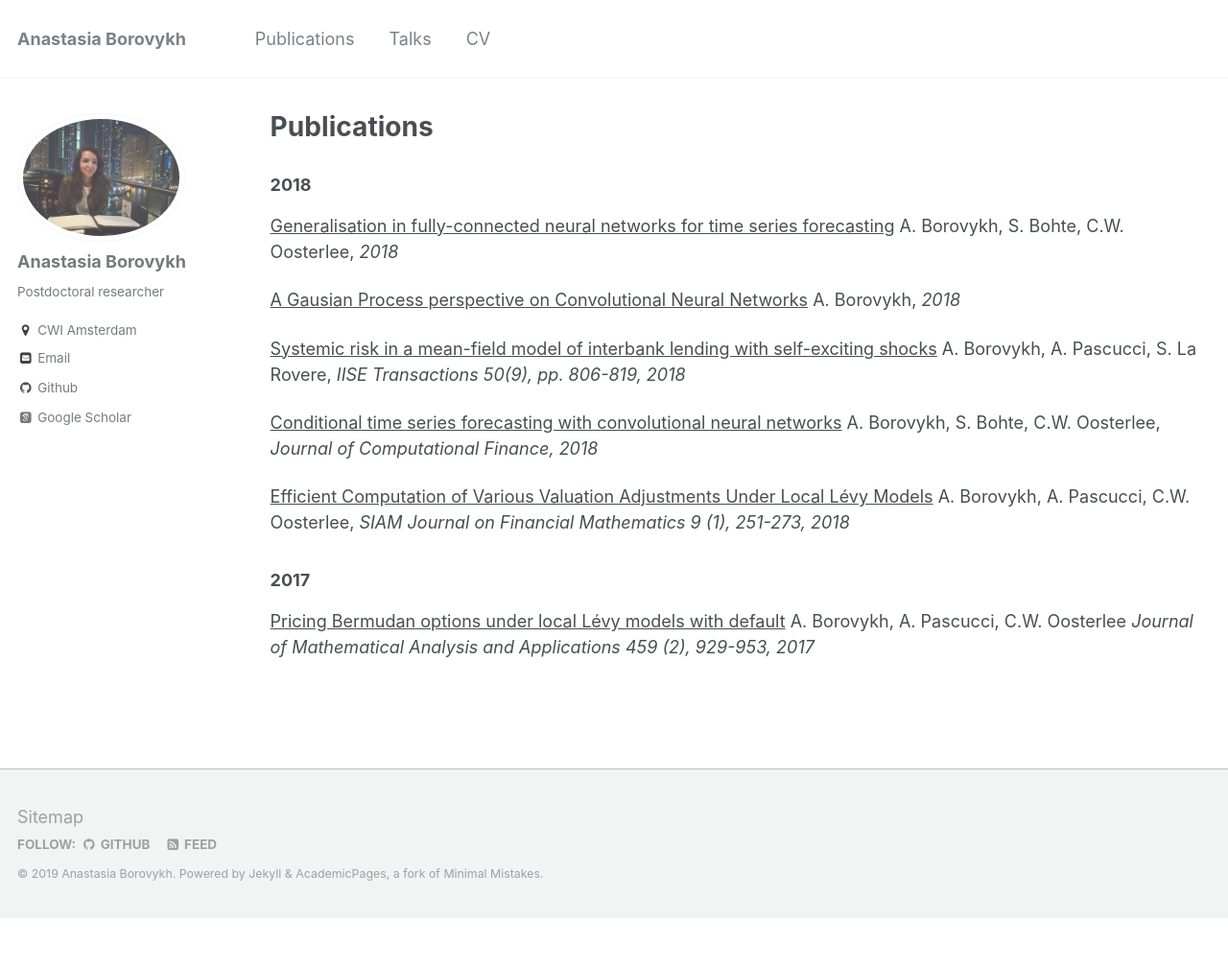
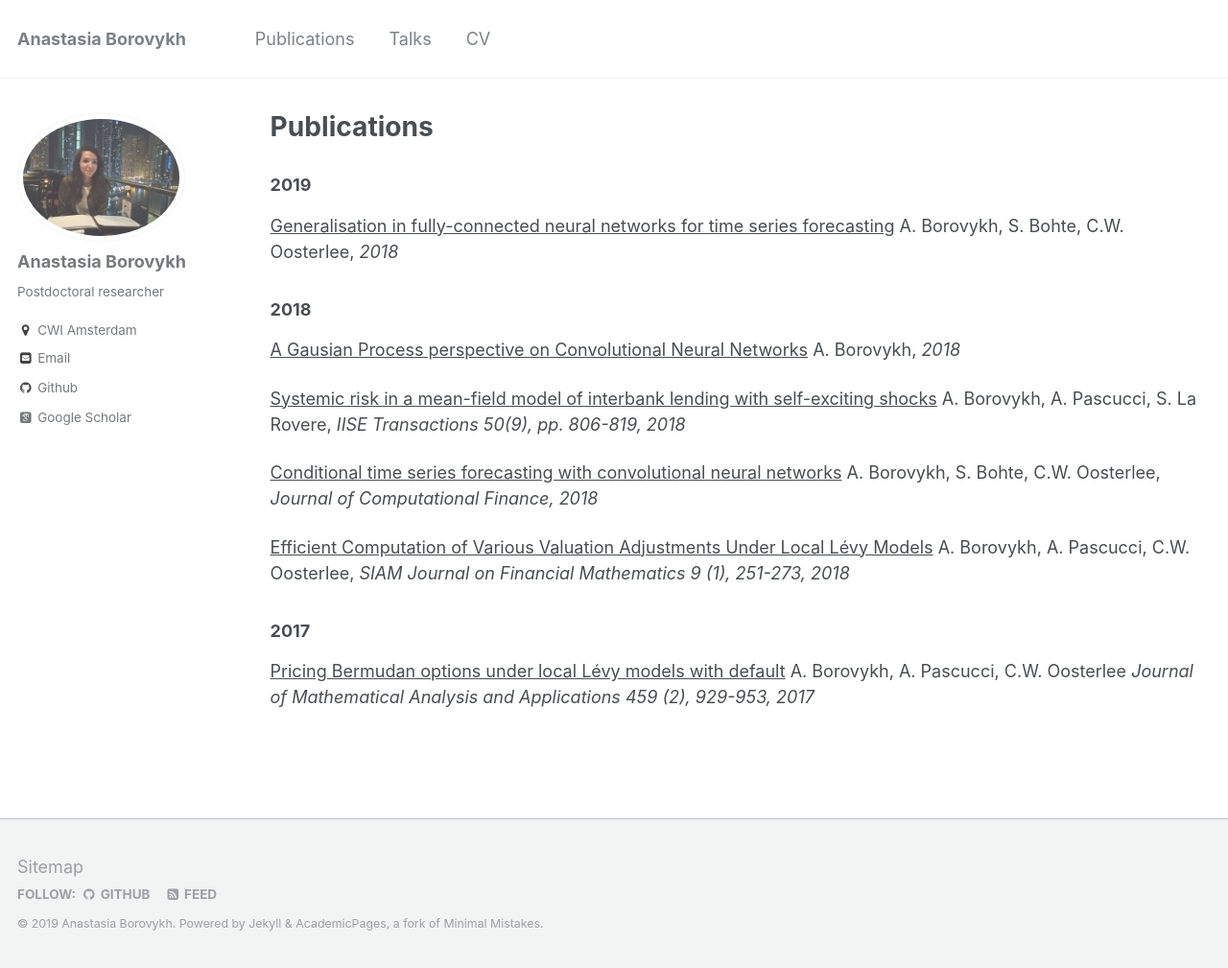
Before and after one commit to aib93/aib93.github.io, a Jekyll site: the page built from _pages/publications.html, in a window 1280 px wide and 1009 px high. Shown: the whole window at 96% size. Built offline with Jekyll 4.4.1, drawn with Linux system fonts in a browser that asks for light colours; some web fonts are replaced.

Commit message:
Initial commit

```diff
--- a/_pages/publications.html
+++ b/_pages/publications.html
@@ -4,8 +4,9 @@ title: "Publications"
 permalink: /publications/
 author_profile: true
 ---
+<h3> 2019 </h3>
+<p><a href="https://arxiv.org/pdf/1902.05312.pdf" style="text-decoration:underline;"> Generalisation in fully-connected neural networks for time series forecasting</a> A. Borovykh, S. Bohte, C.W. Oosterlee, <i>2018 </i></p>
 <h3> 2018 </h3>
-<p><a href="https://arxiv.org/pdf/1902.05312.pdf" style="text-decoration:underline;"> Generalisation in fully-connected neural networks for time series forecasting</a> A. Borovykh, S. Bohte, C.W. Oosterlee, <i>2018 </i></p>
 <p><a href="https://abrvkh.github.io/files/GP_CNN.pdf", style="text-decoration:underline;"> A Gausian Process perspective on Convolutional Neural Networks</a> A. Borovykh, <i>2018</i></p>
 <p><a href="https://arxiv.org/pdf/1710.00231.pdf" style="text-decoration:underline;"> Systemic risk in a mean-field model of interbank lending with self-exciting shocks</a> A. Borovykh, A. Pascucci, S. La Rovere, <i>IISE Transactions 50(9), pp. 806-819, 2018</i></p>
 <p><a href="https://arxiv.org/pdf/1703.04691.pdf" style="text-decoration:underline;"> Conditional time series forecasting with convolutional neural networks</a> A. Borovykh, S. Bohte, C.W. Oosterlee, <i>Journal of Computational Finance, 2018 </i></p>
```
